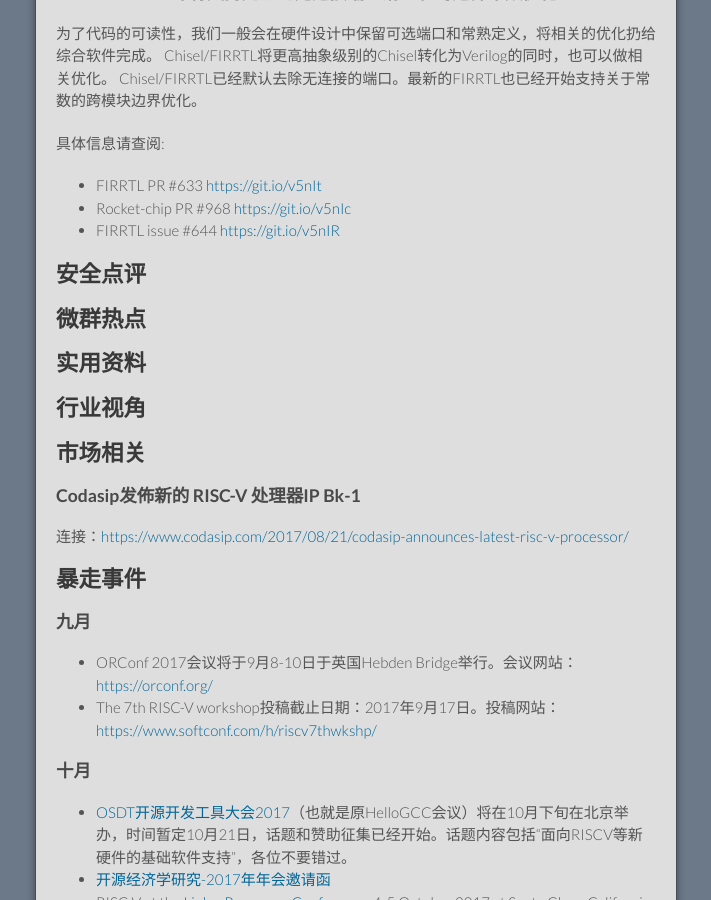
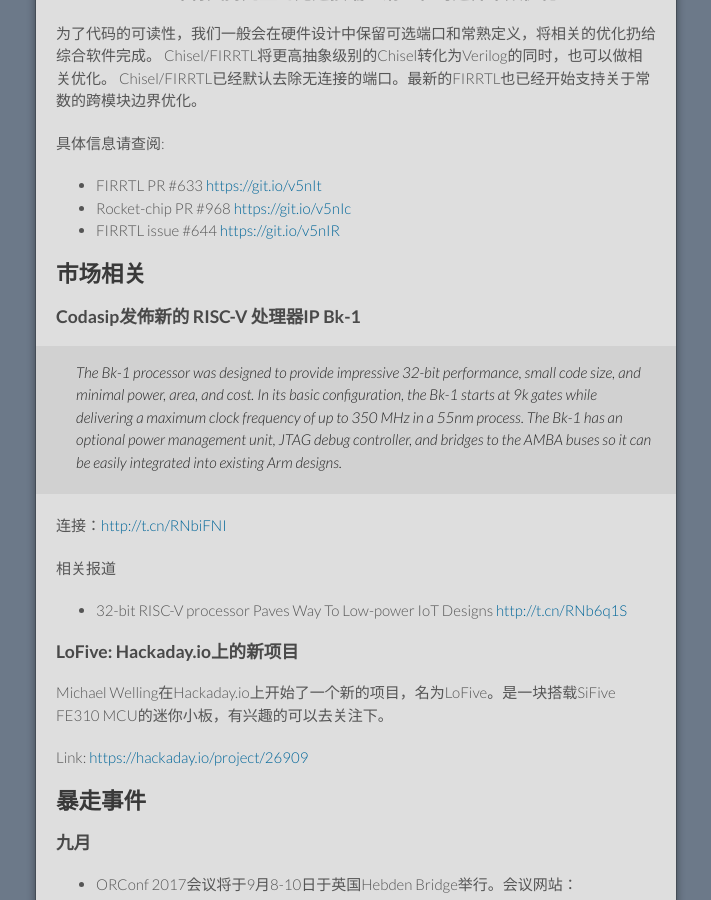
Before and after one commit to cnrv/home, a Jekyll site: the page built from bi-week-rpts/2017-08-31.md, in a window 1280 px wide and 900 px high, scrolled down 4196 px. Shown: the whole window, without its empty margins (284-995 px from the left). Built offline with Jekyll 4.4.1, drawn with Linux system fonts in a browser that asks for light colours; Markdown is read by kramdown in place of the engine named in the settings; our own code applies the rules of GitHub Pages for plain Markdown files; some of the changed text lies outside the part shown.

Commit message:
some news, and fix typo.
Signed-off-by: Alex Guo <xfguo@credosemi.com.cn>

```diff
--- a/bi-week-rpts/2017-08-31.md
+++ b/bi-week-rpts/2017-08-31.md
@@ -160,24 +160,23 @@
 - Rocket-chip PR \#968 [https://git.io/v5nIc](https://github.com/freechipsproject/rocket-chip/pull/968)
 - FIRRTL issue \#644 [https://git.io/v5nIR](https://github.com/freechipsproject/firrtl/issues/644)
 
-
-## 安全点评
-
-
-## 微群热点
-
-
-## 实用资料
-
-
-## 行业视角
-
-
 ## 市场相关
 
 ### Codasip发佈新的 RISC-V 处理器IP Bk-1
 
-连接：[https://www.codasip.com/2017/08/21/codasip-announces-latest-risc-v-processor/](https://www.codasip.com/2017/08/21/codasip-announces-latest-risc-v-processor/)
+> The Bk-1 processor was designed to provide impressive 32-bit performance, small code size, and minimal power, area, and cost. In its basic configuration, the Bk-1 starts at 9k gates while delivering a maximum clock frequency of up to 350 MHz in a 55nm process. The Bk-1 has an optional power management unit, JTAG debug controller, and bridges to the AMBA buses so it can be easily integrated into existing Arm designs.
+
+连接：[http://t.cn/RNbiFNI](https://www.codasip.com/2017/08/21/codasip-announces-latest-risc-v-processor/)
+
+相关报道
+
+- 32-bit RISC-V processor Paves Way To Low-power IoT Designs [http://t.cn/RNb6q1S](http://electronicsofthings.com/news/httpwww-ioti-comsmart-buildingsbarclays-puts-sensors-see-which-bankers-are-their-desks/)
+
+### LoFive: Hackaday.io上的新项目
+
+Michael Welling在Hackaday.io上开始了一个新的项目，名为LoFive。是一块搭载SiFive FE310 MCU的迷你小板，有兴趣的可以去关注下。
+
+Link: [https://hackaday.io/project/26909](https://hackaday.io/project/26909)
 
 ## 暴走事件
 
```
Also changed, not shown: other parts of bi-week-rpts/2017-08-31.md (+1 -1 lines).
